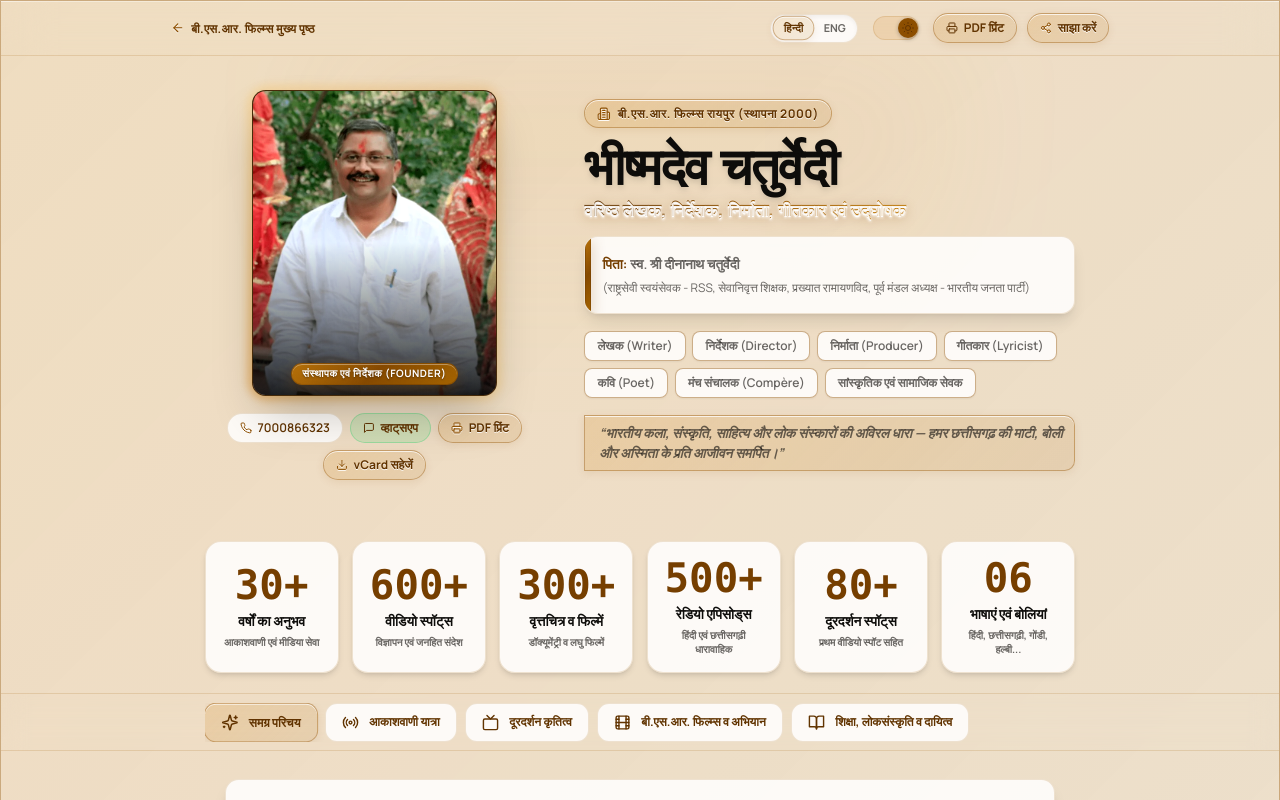
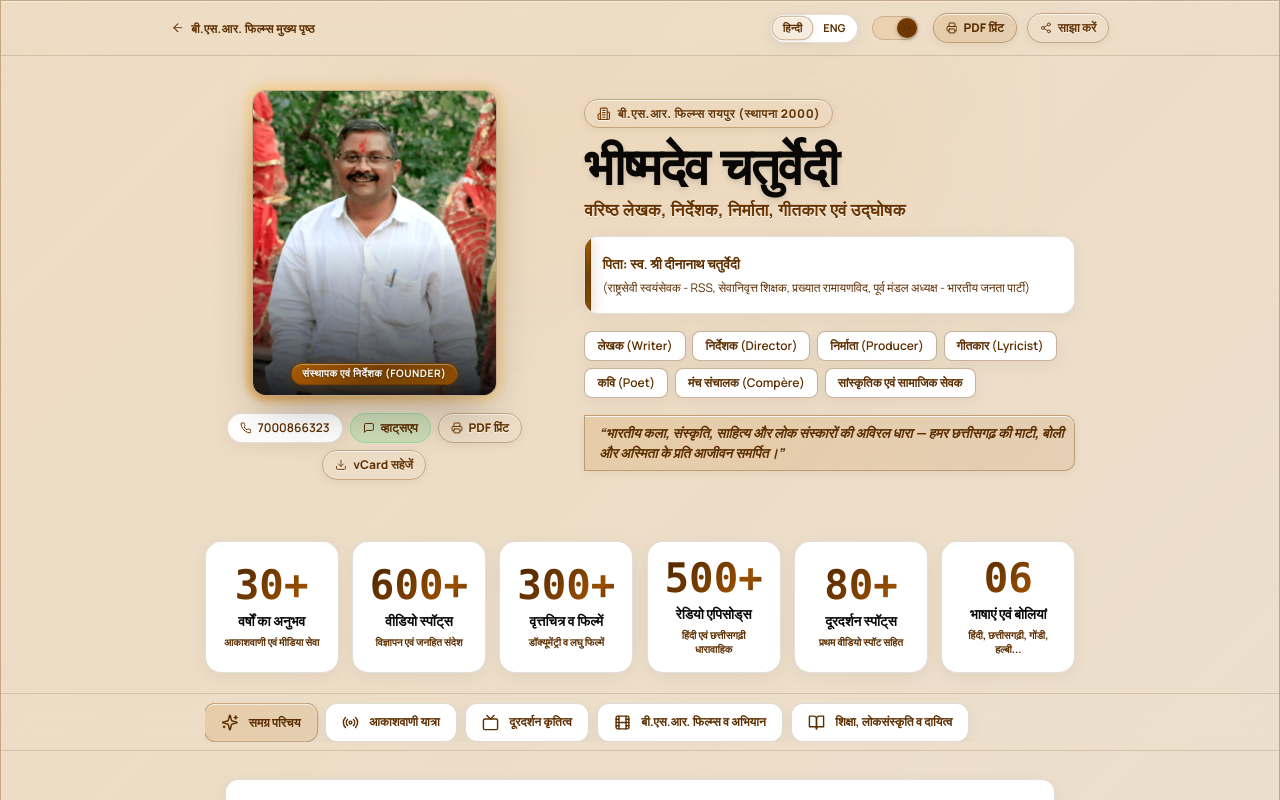
Before and after one commit to soubhagyadevchaturvedicse24-hub/BSR-Filmss, a Next.js app: page /founder in a window 1280 px wide. Shown: the top 800 px of the page. Built offline with nearby package versions, Linux system fonts and the light colour scheme.

Commit message:
fix(theme): complete rectification of day mode text colors, flourishing gold, and high-contrast cards

```diff
--- a/src/app/globals.css
+++ b/src/app/globals.css
@@ -144,21 +144,21 @@ html.dark {
 html.light {
   --bg-primary: #F5F0E8;
   --bg-secondary: #EDE7DB;
-  --bg-card: rgba(255, 255, 255, 0.7);
-  --text-primary: #1F1D19;
-  --text-heading: #0D0C0A;
-  --text-muted: rgba(26, 23, 20, 0.65);
-  --border-subtle: rgba(160, 95, 0, 0.16);
-  --gold: #8C4E00;
-  --gold-text: #7D4400;
-  --gold-bright: #BF7805;
-  --gold-soft: rgba(160, 90, 0, 0.10);
-  --gold-border: rgba(160, 90, 0, 0.32);
-  --gold-glow: 0 2px 12px rgba(160, 90, 0, 0.22);
-  --nav-bg: rgba(245, 240, 232, 0.94);
+  --bg-card: #FFFFFF;
+  --text-primary: #181613;
+  --text-heading: #080705;
+  --text-muted: #474036;
+  --border-subtle: rgba(80, 50, 10, 0.20);
+  --gold: #703800;
+  --gold-text: #613300;
+  --gold-bright: #8C4E00;
+  --gold-soft: rgba(140, 75, 0, 0.12);
+  --gold-border: rgba(130, 70, 0, 0.35);
+  --gold-glow: 0 2px 10px rgba(120, 60, 0, 0.25);
+  --nav-bg: rgba(245, 240, 232, 0.96);
   --scrollbar-bg: #F5F0E8;
-  --form-text: #1F1D19;
-  --form-placeholder: rgba(26, 23, 20, 0.4);
+  --form-text: #080705;
+  --form-placeholder: #5C5449;
   --form-option-bg: #ffffff;
   --grain-opacity: 0.015;
 
@@ -1241,107 +1241,169 @@ html.light #services .section-divider {
   background: var(--gold) !important;
 }
 
-/* --- Background colour flips (covers hardcoded Tailwind utilities) --- */
+/* ═══════════════════════════════════════════════════════════════════
+   LIGHT / DAY MODE COMPREHENSIVE TEXT & CARD RECTIFICATION ENGINE
+   Guarantees 100% crisp, dark readability and zero camouflage
+   ═══════════════════════════════════════════════════════════════════ */
+
+/* 1. Background colour flips (covers hardcoded Tailwind utilities) */
 html.light [class*="bg-[#050608]"],
 html.light [class*="bg-[#0a0c10]"],
-html.light [class*="bg-[#030306]"] {
+html.light [class*="bg-[#030306]"],
+html.light [class*="bg-[#0A0C10]"] {
   background-color: var(--bg-primary) !important;
 }
 
-html.light [class*="bg-[#050608]/"] {
-  background-color: rgba(245, 240, 232, 0.92) !important;
-}
-
-/* Text colour flips — skip sections with dark backgrounds (#hero, #services, #clients, #why) */
-html.light [class*="text-white/"]:not(.theme-toggle *):not(#hero *):not(#services *):not(#clients *):not(#why *) {
-  color: var(--text-muted) !important;
-}
-
-html.light [class*="text-white"]:not([class*="text-white/"]):not(.theme-toggle *):not(#hero *):not(#services *):not(#clients *):not(#why *) {
-  color: var(--text-heading) !important;
-}
-
-html.light .text-\[\#E3A652\],
-html.light [class*="text-[#E3A652]"] {
-  color: var(--gold) !important;
-}
-
-/* Border flips */
+html.light [class*="bg-[#050608]/"],
+html.light [class*="bg-[#0a0c10]/"],
+html.light [class*="bg-[#0A0C10]/"] {
+  background-color: rgba(245, 240, 232, 0.95) !important;
+}
+
+/* 2. Global Text Inversion for Day Mode */
+html.light body,
+html.light main {
+  color: #181613;
+}
+
+/* 3. Pure White Headings and Titles -> Deep Bold Black */
+html.light h1,
+html.light h2,
+html.light h3,
+html.light h4,
+html.light h5,
+html.light h6,
+html.light .color-heading,
+html.light [class*="text-white"]:not([class*="text-white/"]):not(.theme-toggle *):not(.cta-primary *):not([class*="bg-[#E3A652]"]:not([class*="/"]) *):not(#hero .relative:not(.glass-panel-var) h1 *) {
+  color: #080705 !important;
+}
+
+/* 4. High-Priority Body & Paragraphs (80% to 95% opacity) -> Rich Dark Graphite */
+html.light [class*="text-white/95"],
+html.light [class*="text-white/90"],
+html.light [class*="text-white/88"],
+html.light [class*="text-white/85"],
+html.light [class*="text-white/80"],
+html.light [class*="text-white/[0.88]"],
+html.light [class*="text-white/[0.85]"] {
+  color: #1A1815 !important;
+}
+
+/* 5. Medium Body Text & Descriptions (60% to 75% opacity) -> Solid Dark Charcoal */
+html.light [class*="text-white/75"],
+html.light [class*="text-white/70"],
+html.light [class*="text-white/65"],
+html.light [class*="text-white/60"] {
+  color: #2D2822 !important;
+}
+
+/* 6. Subtext, Captions & Meta (40% to 55% opacity) -> Crisp Espresso Stone */
+html.light [class*="text-white/55"],
+html.light [class*="text-white/50"],
+html.light [class*="text-white/45"],
+html.light [class*="text-white/40"] {
+  color: #4A4237 !important;
+}
+
+/* 7. Form Labels, Badges & Micro-Text (20% to 35% opacity) -> Highly Visible Dark Slate */
+html.light [class*="text-white/35"],
+html.light [class*="text-white/30"],
+html.light [class*="text-white/25"],
+html.light [class*="text-white/20"] {
+  color: #574F43 !important;
+  font-weight: 600;
+}
+
+/* Ensure strong & b tags inside any text are dark and bold */
+html.light strong,
+html.light b,
+html.light strong[class*="text-white"] {
+  color: #080705 !important;
+  font-weight: 800 !important;
+}
+
+/* Ensure text inside paragraphs doesn't get washed out by opacity classes */
+html.light p[class*="opacity-"],
+html.light span[class*="opacity-"],
+html.light div[class*="opacity-"]:not(.radial-glow-gold):not(.radial-glow-gold-subtle):not(.reel-dots) {
+  opacity: 1 !important;
+}
+html.light .color-primary {
+  color: #1A1815 !important;
+}
+html.light .color-muted {
+  color: #4A4237 !important;
+}
+
+/* 8. Border flips — clean, visible warm borders */
 html.light [class*="border-white/"] {
-  border-color: var(--border-subtle) !important;
-}
-
-/* Cards and panels */
+  border-color: rgba(80, 50, 10, 0.16) !important;
+}
+
+/* 9. Cards and panels — solid crisp white on cream canvas */
 html.light [class*="bg-white/"] {
-  background-color: rgba(255, 255, 255, 0.85) !important;
-}
-
+  background-color: #FFFFFF !important;
+  border-color: rgba(80, 50, 10, 0.16) !important;
+  box-shadow: 0 4px 18px rgba(40, 25, 5, 0.05) !important;
+}
+
+/* 10. Black translucent cards (e.g. bg-black/40 in Founder & Contact) */
 html.light [class*="bg-black/"] {
-  background-color: rgba(0, 0, 0, 0.04) !important;
-}
-
-/* Label lines & dividers */
-html.light .label-line {
-  color: var(--gold);
-}
-
-html.light .label-line::before {
-  background: var(--gold);
-}
-
-html.light .divider {
-  background: var(--gold);
-}
-
-/* Marquee client pills */
-html.light [class*="marquee"] [class*="border-white/"] {
-  border-color: rgba(0, 0, 0, 0.12) !important;
-  background-color: rgba(0, 0, 0, 0.03) !important;
-}
-
-/* Facilities section */
+  background-color: #FFFFFF !important;
+  border: 1px solid rgba(80, 50, 10, 0.16) !important;
+  box-shadow: 0 2px 10px rgba(0, 0, 0, 0.04) !important;
+}
+
+/* 11. Founder Profile specific cards & badges */
+html.light #founder-lineage,
+html.light [class*="border-l-"][class*="bg-white/"] {
+  background-color: #FFFFFF !important;
+  border-color: rgba(80, 50, 10, 0.18) !important;
+  box-shadow: 0 4px 16px rgba(0, 0, 0, 0.05) !important;
+}
+html.light button:not([class*="bg-[#E3A652]"])[class*="bg-white/"] {
+  background-color: #FFFFFF !important;
+  color: #2D2822 !important;
+  border: 1px solid rgba(80, 50, 10, 0.18) !important;
+  font-weight: 700 !important;
+}
+html.light button:not([class*="bg-[#E3A652]"])[class*="bg-white/"]:hover {
+  background-color: #F8F4EC !important;
+  color: #080705 !important;
+}
+
+/* 12. Facilities section */
 html.light [class*="bg-[#101218]"] {
   background-color: var(--bg-secondary) !important;
 }
-
 html.light [class*="bg-[#1A1C23]"] {
-  background-color: rgba(255, 255, 255, 0.6) !important;
-}
-
-/* About team cards */
-html.light [class*="bg-[#0a0c10]"] {
-  background-color: var(--bg-secondary) !important;
-}
-
-/* Works section */
-html.light [class*="bg-[#050608]"] {
-  background-color: var(--bg-primary) !important;
-}
-
-/* Inline-style gradient sections (Contact, etc) */
+  background-color: #FFFFFF !important;
+  border: 1px solid rgba(80, 50, 10, 0.16) !important;
+  box-shadow: 0 2px 12px rgba(0, 0, 0, 0.04) !important;
+}
+
+/* 13. Inline-style gradient sections (Contact, etc.) */
 html.light [style*="background: linear-gradient"][style*="#050608"],
 html.light [style*="background: linear-gradient"][style*="#080a0e"] {
   background: var(--bg-secondary) !important;
 }
 
-/* Clients overlay — handled by .clients-overlay class directly */
-
-/* Smooth transitions for theme change */
+/* 14. Smooth transitions for theme change */
 html.light section,
 html.light footer,
 html.light header {
   transition: background-color 0.4s ease, color 0.4s ease;
 }
 
-/* Flip text-gray-XXX (Facilities etc.) */
+/* 15. Flip text-gray-XXX (Facilities etc.) */
 html.light [class*="text-gray-"] {
   color: var(--text-muted) !important;
 }
 
-/* Give ALL light-mode headings a subtle warm shadow for depth */
+/* 16. Subtle warm shadow for light-mode headings */
 html.light h2,
 html.light h3 {
-  text-shadow: 0 1px 2px rgba(0, 0, 0, 0.05), 0 2px 12px rgba(26, 23, 20, 0.04);
+  text-shadow: 0 1px 1px rgba(0, 0, 0, 0.04);
 }
 
 /* ═══════════════════════════════════════════════════════════════════
@@ -2136,12 +2198,44 @@ html.light #hero .hero-scrim {
   .team-card__bio { font-size: 0.72rem; }
 }
 
-/* --- Light mode: card internals stay dark (photos have dark overlay) --- */
-html.light .team-card__name { color: #ffffff !important; }
-html.light .team-card__role { color: #E3A652 !important; }
-html.light .team-card__bio { color: rgba(255,255,255,0.6) !important; }
-html.light .team-card__frame { background: #1a1c20; }
-html.light .team-card__mobile-bio { color: var(--text-muted); }
+/* --- Light mode: team card frame --- */
+html.light .team-card--hero .team-card__frame {
+  background: #1a1c20;
+}
+html.light .team-card--hero .team-card__name {
+  color: #ffffff !important;
+}
+html.light .team-card--hero .team-card__role {
+  color: #E3A652 !important;
+}
+
+/* Side placeholder cards in light mode: elegant light cards */
+html.light .team-card--side .team-card__frame {
+  background: #FFFFFF !important;
+  border: 1.5px solid rgba(120, 70, 0, 0.20) !important;
+  box-shadow: 0 4px 16px rgba(0, 0, 0, 0.05) !important;
+}
+html.light .team-card--side .team-card__placeholder {
+  background: #F8F4EC !important;
+}
+html.light .team-card--side .team-card__initials {
+  color: #703800 !important;
+  font-weight: 900 !important;
+}
+html.light .team-card--side .team-card__name {
+  color: #080705 !important;
+  font-weight: 800 !important;
+}
+html.light .team-card--side .team-card__role {
+  color: #703800 !important;
+  font-weight: 700 !important;
+}
+html.light .team-card--side .team-card__bio {
+  color: #2D2822 !important;
+}
+html.light .team-card--side .team-card__gradient {
+  background: linear-gradient(180deg, transparent 40%, rgba(245, 240, 232, 0.95) 100%) !important;
+}
 
 /* --- Services accordion ------------------------------------------- */
 .services-overlay {
@@ -2157,6 +2251,29 @@ html.light .team-card__mobile-bio { color: var(--text-muted); }
   border: 1px solid rgba(227,166,82,0.2);
   box-shadow: 0 8px 32px rgba(227,166,82,0.08), 0 0 0 1px rgba(227,166,82,0.05), inset 0 1px 0 rgba(255,255,255,0.04);
 }
+
+/* Services accordion in Day Mode */
+html.light .accordion-card {
+  background: #FFFFFF !important;
+  border: 1px solid rgba(100, 65, 15, 0.18) !important;
+  box-shadow: 0 2px 10px rgba(0, 0, 0, 0.04) !important;
+}
+html.light .accordion-card-open {
+  background: #FFFFFF !important;
+  border: 1.5px solid #8C4E00 !important;
+  box-shadow: 0 8px 30px rgba(140, 78, 0, 0.12) !important;
+}
+html.light .accordion-idx {
+  color: #703800 !important;
+  background: rgba(140, 78, 0, 0.08) !important;
+  font-weight: 800 !important;
+}
+html.light .accordion-arrow {
+  border: 1px solid rgba(100, 65, 15, 0.22) !important;
+  background: #FFFFFF !important;
+  color: #703800 !important;
+}
+
 .accordion-idx {
   color: rgba(255,255,255,0.35);
   background: rgba(255,255,255,0.04);
@@ -2399,6 +2516,17 @@ html.light .heading-text-shadow {
     inset 0 0.5px 0 rgba(255, 255, 255, 0.08);
 }
 
+html.light .clients-card-mobile,
+html.light .clients-card-desktop {
+  background: rgba(255, 255, 255, 0.94) !important;
+  border: 1.5px solid rgba(140, 78, 0, 0.24) !important;
+  box-shadow: 0 10px 40px rgba(40, 25, 5, 0.08), inset 0 1px 0 rgba(255, 255, 255, 0.9) !important;
+}
+html.light .clients-card-mobile *,
+html.light .clients-card-desktop * {
+  text-shadow: none !important;
+}
+
 /* ═══════════════════════════════════════════════════════════════════
    WORKS SWIPER OVERRIDES (moved from inline <style>)
    ═══════════════════════════════════════════════════════════════════ */
@@ -2455,50 +2583,59 @@ html.light .heading-text-shadow {
 }
 
 /* ═══════════════════════════════════════════════════════════════════
-   LIGHT MODE: HIGH-CONTRAST FLOURISHING GOLD SYSTEM
+   LIGHT MODE: HIGH-CONTRAST FLOURISHING ROYAL GOLD SYSTEM
    Eliminates camouflaging on white/cream backgrounds.
    Uses rich amber-bronze metallic gradient, warm emboss, and high depth.
    ═══════════════════════════════════════════════════════════════════ */
 
-/* 1. Flourishing Metallic Text for Headings & Spans */
+/* 1. Flourishing Metallic Text for Headings (h1, h2, h3 .gold-text) */
 html.light .gold-text,
 html.light .color-gold,
 html.light span.gold-text,
 html.light h1 .gold-text,
 html.light h2 .gold-text,
 html.light h3 .gold-text {
-  background: linear-gradient(135deg, #613300 0%, #995700 35%, #D48806 60%, #753E00 100%) !important;
+  background: linear-gradient(135deg, #4A2400 0%, #703800 35%, #994F00 70%, #572A00 100%) !important;
   -webkit-background-clip: text !important;
   -webkit-text-fill-color: transparent !important;
-  color: #7D4400 !important;
+  color: #663300 !important;
   font-weight: 800 !important;
-  filter: drop-shadow(0 1px 1px rgba(255, 255, 255, 0.95)) drop-shadow(0 2px 5px rgba(130, 70, 0, 0.2)) !important;
+  filter: drop-shadow(0 1px 0 rgba(255, 255, 255, 0.9)) !important;
   display: inline-block;
 }
 
 /* 2. Stat Numbers & Big Metrics (25+, 30+, 500+, 600+) */
-html.light [class*="text-[#E3A652]"]:is(p, h1, h2, h3, h4),
 html.light .stat-number,
-html.light .team-card p[class*="text-[#E3A652]"] {
-  background: linear-gradient(135deg, #613300 0%, #995700 35%, #BF7805 65%, #753E00 100%) !important;
+html.light .team-card p[class*="text-[#E3A652]"],
+html.light p[class*="text-3xl"][class*="text-[#E3A652]"],
+html.light p[class*="text-4xl"][class*="text-[#E3A652]"],
+html.light span[class*="text-3xl"][class*="text-[#E3A652]"],
+html.light span[class*="text-4xl"][class*="text-[#E3A652]"],
+html.light span[class*="text-5xl"][class*="text-[#E3A652]"] {
+  background: linear-gradient(135deg, #4A2400 0%, #703800 40%, #994F00 75%, #572A00 100%) !important;
   -webkit-background-clip: text !important;
   -webkit-text-fill-color: transparent !important;
-  color: #7D4400 !important;
+  color: #663300 !important;
+  font-weight: 900 !important;
+  filter: drop-shadow(0 1px 0 rgba(255, 255, 255, 0.9)) !important;
+}
+
+/* 3. Subtitles, labels, lineage, and inline text with text-[#E3A652] — SOLID, NEVER TRANSPARENT */
+html.light p[class*="text-[#E3A652]"]:not([class*="text-3xl"]):not([class*="text-4xl"]):not([class*="text-5xl"]),
+html.light span[class*="text-[#E3A652]"]:not([class*="text-3xl"]):not([class*="text-4xl"]):not([class*="text-5xl"]),
+html.light .text-\[\#E3A652\]:not([class*="text-3xl"]):not([class*="text-4xl"]):not([class*="text-5xl"]) {
+  background: none !important;
+  -webkit-background-clip: unset !important;
+  -webkit-text-fill-color: #663300 !important;
+  color: #663300 !important;
   font-weight: 800 !important;
-  filter: drop-shadow(0 1px 1px rgba(255, 255, 255, 0.95)) drop-shadow(0 2px 6px rgba(130, 70, 0, 0.22)) !important;
-}
-
-/* 3. Inline Spans with text-[#E3A652] (e.g. labels, lineage 'पिता:', roles) */
-html.light span[class*="text-[#E3A652]"],
-html.light .text-\[\#E3A652\] {
-  color: #753E00 !important;
-  font-weight: 700 !important;
-  text-shadow: 0 1px 0 rgba(255, 255, 255, 0.9);
+  text-shadow: 0 1px 0 rgba(255, 255, 255, 0.8) !important;
+  filter: none !important;
 }
 
 /* 4. Labels with Lines (.label-line) */
 html.light .label-line {
-  color: #753E00 !important;
+  color: #613300 !important;
   font-weight: 800 !important;
   letter-spacing: 0.22em;
   text-shadow: 0 1px 0 rgba(255, 255, 255, 0.95);
@@ -2508,36 +2645,36 @@ html.light .label-line::before,
 html.light .label-line span,
 html.light .gold-bg,
 html.light .gold-divider {
-  background: linear-gradient(90deg, #8C4E00 0%, #D48806 50%, transparent 100%) !important;
+  background: linear-gradient(90deg, #703800 0%, #9E5400 60%, transparent 100%) !important;
   box-shadow: 0 1px 2px rgba(255, 255, 255, 0.85);
 }
 
 html.light .gold-divider-subtle {
-  background: linear-gradient(90deg, rgba(140, 78, 0, 0.35) 0%, rgba(140, 78, 0, 0.1) 80%, transparent 100%) !important;
+  background: linear-gradient(90deg, rgba(112, 56, 0, 0.45) 0%, rgba(112, 56, 0, 0.15) 80%, transparent 100%) !important;
 }
 
 /* 5. Gold Patches, Badges, Pills & Icon Containers (e.g. bg-[#E3A652]/...) */
 html.light [class*="bg-[#E3A652]/"],
 html.light .gold-patch,
 html.light [class*="bg-[#E3A652]"][class*="/"] {
-  background: linear-gradient(135deg, rgba(210, 130, 10, 0.18) 0%, rgba(165, 95, 0, 0.11) 100%) !important;
-  border: 1px solid rgba(145, 80, 0, 0.38) !important;
-  color: #613300 !important;
-  box-shadow: 0 2px 8px rgba(145, 80, 0, 0.1), inset 0 1px 0 rgba(255, 255, 255, 0.75) !important;
-  font-weight: 700 !important;
+  background: linear-gradient(135deg, rgba(200, 115, 0, 0.16) 0%, rgba(150, 80, 0, 0.10) 100%) !important;
+  border: 1.5px solid rgba(120, 60, 0, 0.35) !important;
+  color: #5C2E00 !important;
+  box-shadow: 0 2px 8px rgba(120, 60, 0, 0.08), inset 0 1px 0 rgba(255, 255, 255, 0.8) !important;
+  font-weight: 800 !important;
 }
 
 html.light [class*="bg-[#E3A652]/"] * {
-  color: #613300 !important;
+  color: #5C2E00 !important;
 }
 
 /* 6. Solid Gold Buttons & Badges (e.g. cta-primary, save vcard, active tab) */
 html.light [class*="bg-[#E3A652]"]:not([class*="/"]),
 html.light .cta-primary {
-  background: linear-gradient(135deg, #B57008 0%, #854900 50%, #A36200 100%) !important;
+  background: linear-gradient(135deg, #A85A00 0%, #753E00 50%, #8C4E00 100%) !important;
   color: #FFFFFF !important;
-  border: 1px solid rgba(105, 55, 0, 0.4) !important;
-  box-shadow: 0 4px 14px rgba(133, 73, 0, 0.35), inset 0 1px 0 rgba(255, 255, 255, 0.35) !important;
+  border: 1px solid rgba(80, 40, 0, 0.4) !important;
+  box-shadow: 0 4px 14px rgba(117, 62, 0, 0.35), inset 0 1px 0 rgba(255, 255, 255, 0.35) !important;
   text-shadow: 0 1px 2px rgba(0, 0, 0, 0.4);
 }
 
@@ -2546,14 +2683,14 @@ html.light [class*="bg-[#E3A652]"]:not([class*="/"]) * {
 }
 
 html.light .cta-primary:hover {
-  background: linear-gradient(135deg, #C77D0B 0%, #995400 50%, #B57008 100%) !important;
-  box-shadow: 0 6px 20px rgba(133, 73, 0, 0.45), inset 0 1px 0 rgba(255, 255, 255, 0.4) !important;
+  background: linear-gradient(135deg, #B86500 0%, #854900 50%, #9E5700 100%) !important;
+  box-shadow: 0 6px 20px rgba(117, 62, 0, 0.45), inset 0 1px 0 rgba(255, 255, 255, 0.4) !important;
 }
 
 /* 7. Gold Borders and Rings */
 html.light [class*="border-[#E3A652]"],
 html.light [class*="border-\[\#E3A652\]"] {
-  border-color: rgba(145, 80, 0, 0.45) !important;
+  border-color: rgba(120, 60, 0, 0.40) !important;
 }
 
 /* 8. SVG Icons with Gold Stroke / Fill */
@@ -2561,49 +2698,48 @@ html.light svg[stroke="#E3A652"],
 html.light svg [stroke="#E3A652"],
 html.light svg.text-\[\#E3A652\],
 html.light [class*="text-[#E3A652]"] > svg {
-  stroke: #8C4E00 !important;
-  filter: drop-shadow(0 1px 0 rgba(255, 255, 255, 0.9));
+  stroke: #703800 !important;
+  filter: drop-shadow(0 1px 0 rgba(255, 255, 255, 0.8));
 }
 
 html.light svg[fill="#E3A652"],
 html.light svg [fill="#E3A652"] {
-  fill: #8C4E00 !important;
+  fill: #703800 !important;
 }
 
 /* 9. Dots & Bullet Accents */
 html.light .dot-gold,
 html.light .dot-gold-glow,
 html.light .dot-gold-static {
-  background: #8C4E00 !important;
-  box-shadow: 0 0 8px rgba(140, 78, 0, 0.7) !important;
+  background: #703800 !important;
+  box-shadow: 0 0 8px rgba(112, 56, 0, 0.6) !important;
 }
 
 /* 10. Navbar Active Elements in Light Mode */
 html.light nav a.text-\[\#E3A652\],
 html.light nav a[class*="text-[#E3A652]"] {
-  color: #753E00 !important;
+  color: #663300 !important;
   text-shadow: 0 1px 0 rgba(255, 255, 255, 0.95);
 }
 
 html.light nav span.bg-\[\#E3A652\] {
-  background-color: #8C4E00 !important;
-  box-shadow: 0 0 10px rgba(140, 78, 0, 0.6) !important;
+  background-color: #703800 !important;
+  box-shadow: 0 0 10px rgba(112, 56, 0, 0.6) !important;
 }
 
 /* 11. Founder Page Specific Highlights in Light Mode */
 html.light .founder-gold-hero {
-  background: linear-gradient(135deg, #613300 0%, #995700 40%, #D48806 70%, #753E00 100%) !important;
-  -webkit-background-clip: text !important;
-  -webkit-text-fill-color: transparent !important;
+  color: #663300 !important;
+  font-weight: 800 !important;
 }
 
 html.light a[href*="tel:"],
 html.light a[href*="mailto:"] {
-  color: #1F1D19;
+  color: #181613;
 }
 html.light a[href*="tel:"]:hover,
 html.light a[href*="mailto:"]:hover {
-  color: #8C4E00;
+  color: #703800;
 }
 
 /* ═══════════════════════════════════════════════════════════════════
```
